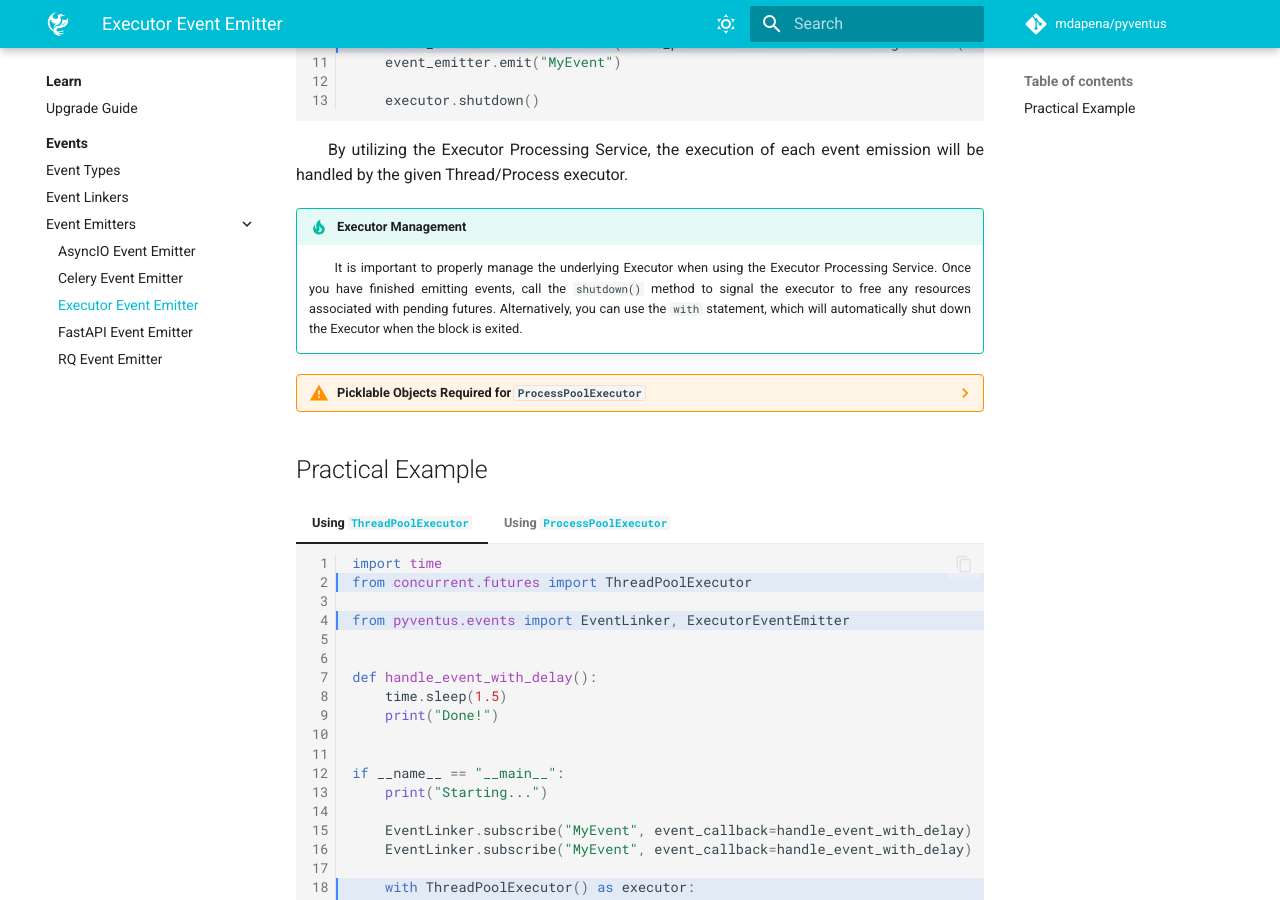
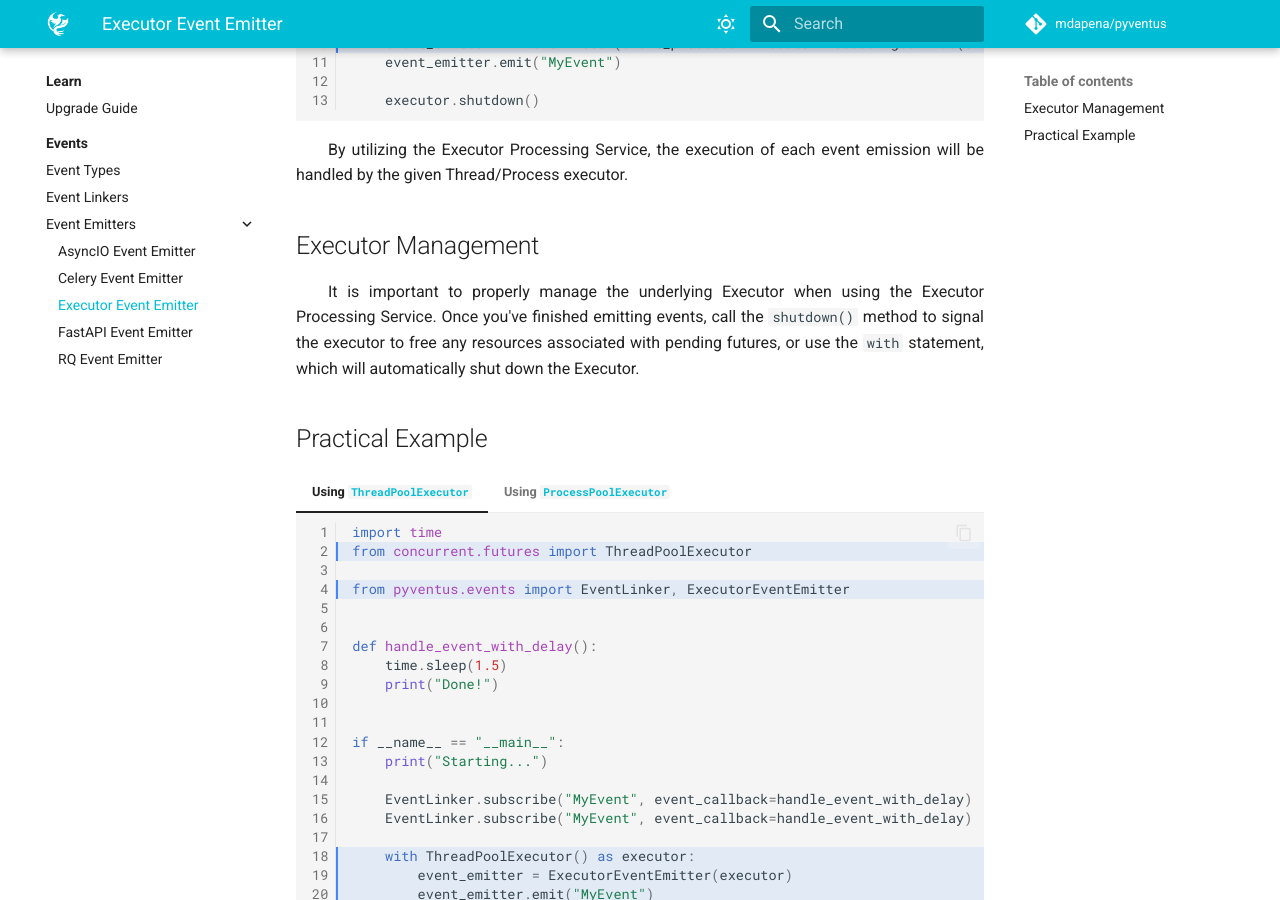
Before and after one commit to mdapena/pyventus, an MkDocs documentation site: the page built from docs/learn/events/emitters/executor.md, in a window 1280 px wide and 900 px high, scrolled down 603 px. Built offline with MkDocs 1.6.1 and Material for MkDocs 9.7.7, drawn with Linux system fonts in a browser that asks for light colours; comment, search, counter and statistics services are not loaded; the version menu is left out.

Commit message:
Update `executor emitters` page in the event learning section

````diff
--- a/docs/learn/events/emitters/executor.md
+++ b/docs/learn/events/emitters/executor.md
@@ -57,17 +57,11 @@
 	&emsp;&emsp;By utilizing the Executor Processing Service, the execution of each event emission will be handled by the given Thread/Process executor.
 </p>
 
-!!! tip "Executor Management"
+## Executor Management
 
-    <p style="text-align: justify;" markdown>
-        &emsp;&emsp;It is important to properly manage the underlying Executor when using the Executor Processing Service. Once you have finished emitting events, call the `shutdown()` method to signal the executor to free any resources associated with pending futures. Alternatively, you can use the `with` statement, which will automatically shut down the Executor when the block is exited.
-    </p>
-
-??? warning "Picklable Objects Required for `ProcessPoolExecutor`"
-
-    <p style="text-align: justify;" markdown>
-        &emsp;&emsp;When working with the `ProcessPoolExecutor`, it is essential to ensure that all objects involved in the event emission are picklable.
-    </p>
+<p style="text-align: justify;" markdown>
+    &emsp;&emsp;It is important to properly manage the underlying Executor when using the Executor Processing Service. Once you've finished emitting events, call the `shutdown()` method to signal the executor to free any resources associated with pending futures, or use the `with` statement, which will automatically shut down the Executor.
+</p>
 
 ## Practical Example
 
@@ -127,3 +121,9 @@
 
         print("Closing...")
     ```
+
+    !!! warning "Picklable Objects Required for `ProcessPoolExecutor`"
+
+        <p style="text-align: justify;" markdown>
+            &emsp;&emsp;When working with the `ProcessPoolExecutor`, it is essential to ensure that all objects involved in the event emission are picklable.
+        </p>
````
